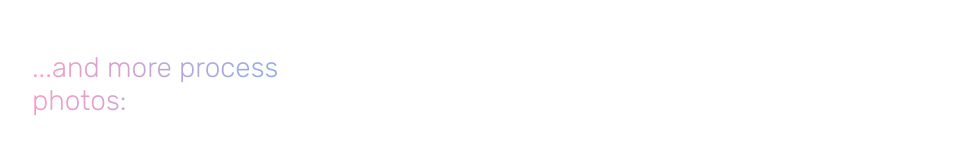
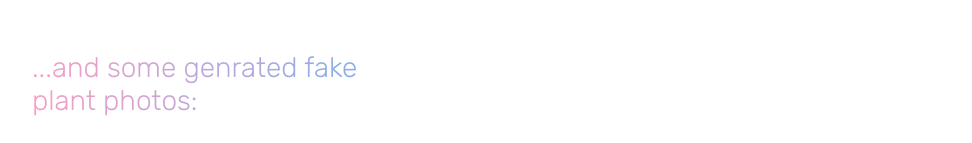
Before and after one commit to FifiXie/PlantGan, a plain HTML site: page index.html in a window 1280 px wide. Shown: the part 2135-2278 px from the top of the page, without its empty margins (153-1125 px from the left). Drawn offline with nearby package versions, Linux system fonts and the light colour scheme.

Commit message:
textupdate

```diff
--- a/index.html
+++ b/index.html
@@ -43,7 +43,7 @@
 	</div>
 
 	<div class="pics">
-		<p class="p3" class="tet">...and more process photos:</p>
+		<p class="p3" class="tet">...and some genrated fake plant photos:</p>
 		<img class="picspng" src="images/grid.png">
 		<img class="picspng" src="images/grid1.png">
 		<img class="picspng" src="images/grid2.png">
--- a/style.css
+++ b/style.css
@@ -98,7 +98,7 @@ body{
 }
 
 .pics p{
-	width: 31%;
+	width: 39%;
 }
 
 
```
